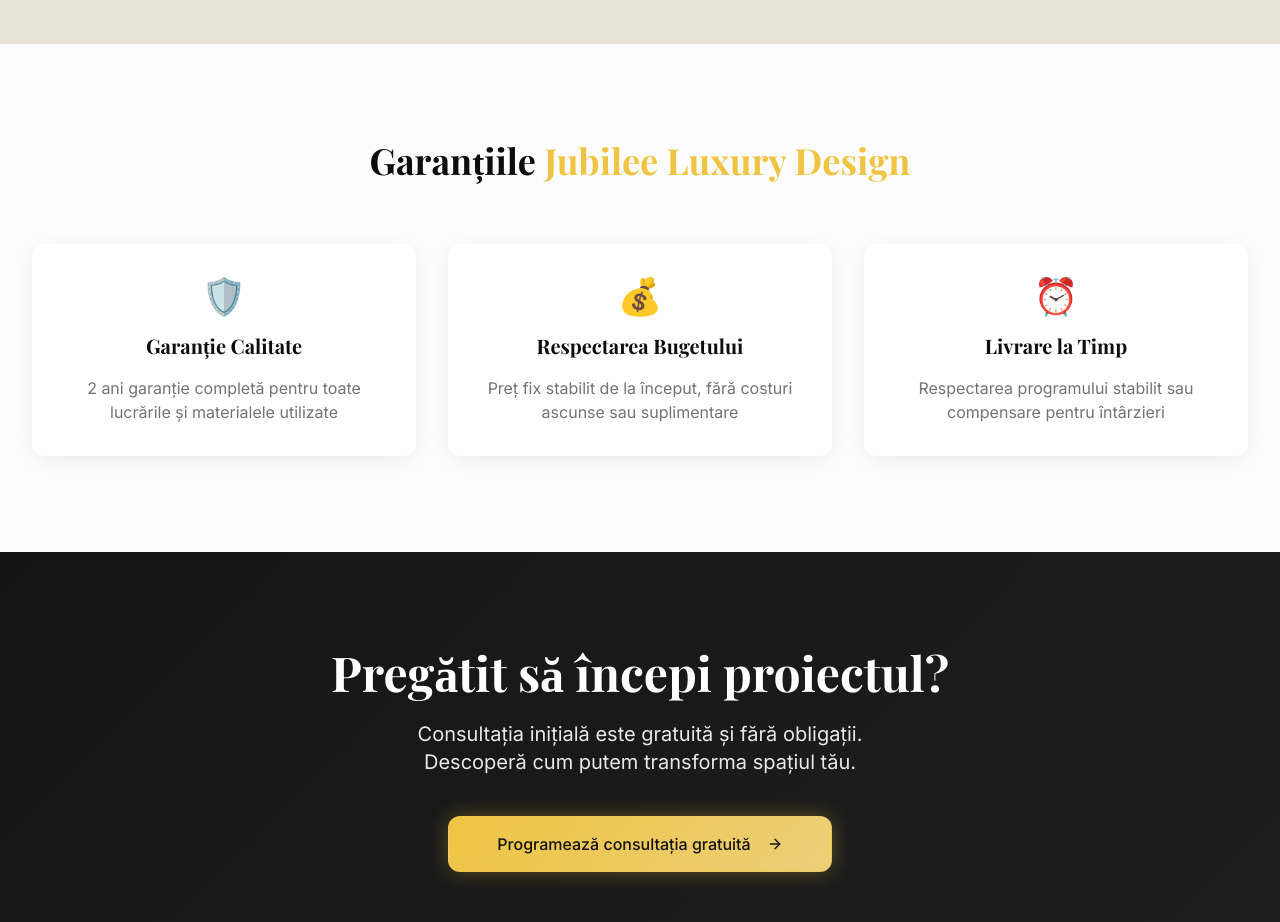
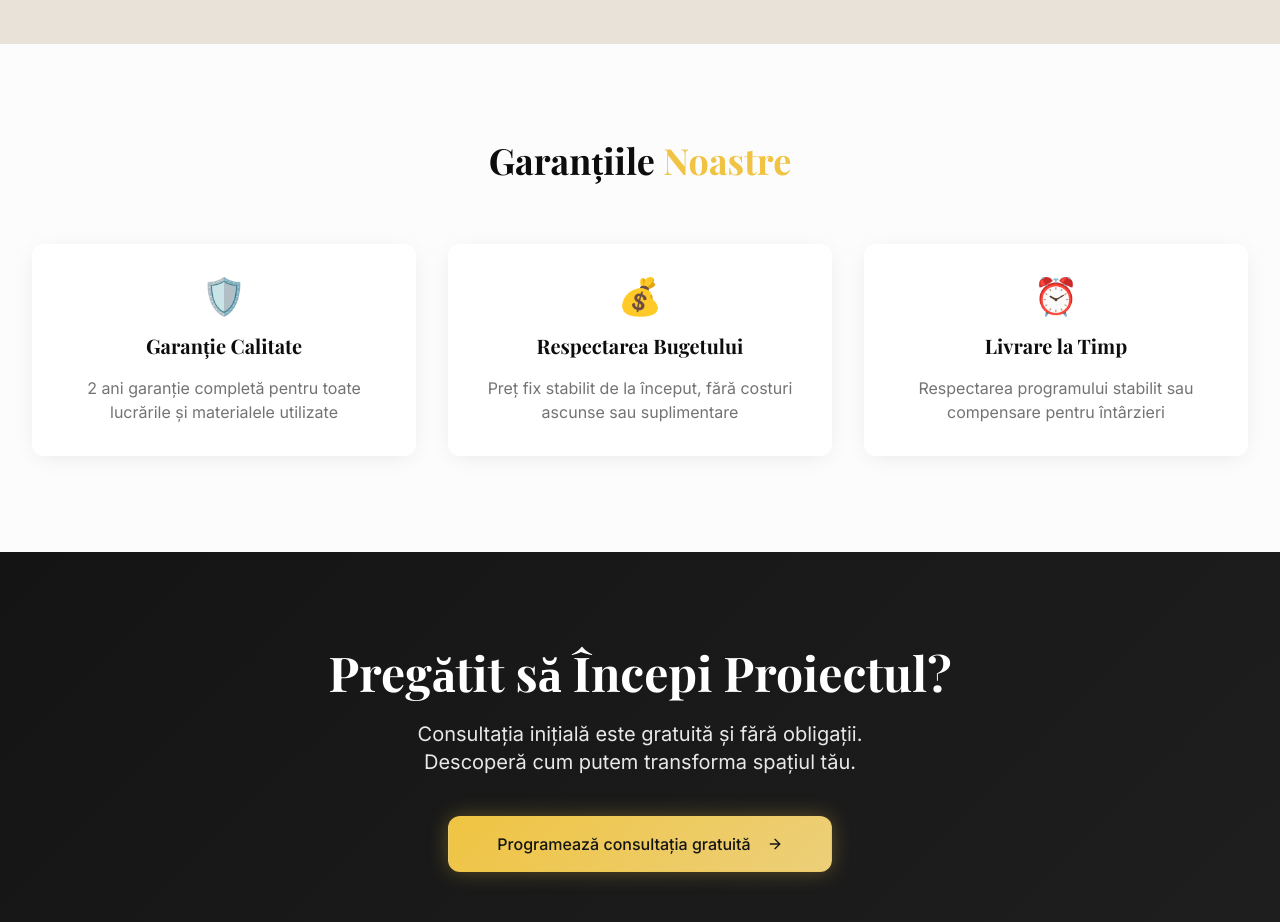
Before and after one commit to isabelastrugaru-cloud/refined-realm-studio, a React (Vite) app: page /servicii in a window 1280 px wide. Shown: the part 2300-3222 px from the top of the page. Built offline with nearby package versions, Linux system fonts and the light colour scheme; the HTML template or start-up script is replaced by a standard one.

Commit message:
Update headings and text

```diff
--- a/src/pages/Services.tsx
+++ b/src/pages/Services.tsx
@@ -153,7 +153,7 @@ const Services = () => {
         <div className="max-w-4xl mx-auto px-6 lg:px-8">
           <div className="text-center mb-16">
             <h2 className="font-playfair text-4xl md:text-5xl font-bold text-foreground mb-6 animate-fade-in">
-              Procesul Nostru de <span className="text-luxury">Lucru</span>
+            Procesul Nostru de <span className="text-luxury">Lucru</span>
             </h2>
             <p className="font-inter text-xl text-muted-foreground animate-fade-in-up">
               Un proces structurat și transparent pentru rezultate excepționale
@@ -195,7 +195,7 @@ const Services = () => {
         <div className="max-w-7xl mx-auto px-6 lg:px-8">
           <div className="text-center mb-16">
             <h2 className="font-playfair text-4xl font-bold text-foreground mb-6">
-              Garanțiile <span className="text-luxury font-bold">Jubilee Luxury Design</span>
+              Garanțiile <span className="text-luxury font-bold">Noastre</span>
             </h2>
           </div>
 
@@ -239,7 +239,7 @@ const Services = () => {
       <section className="py-24 bg-gradient-hero">
         <div className="max-w-4xl mx-auto text-center px-6 lg:px-8">
           <h2 className="font-playfair text-4xl md:text-5xl font-bold text-white mb-6 animate-fade-in">
-            Pregătit să începi proiectul?
+            Pregătit să Începi Proiectul?
           </h2>
           <p className="font-inter text-xl text-white/90 mb-10 animate-fade-in-up">
             Consultația inițială este gratuită și fără obligații.<br />
```
